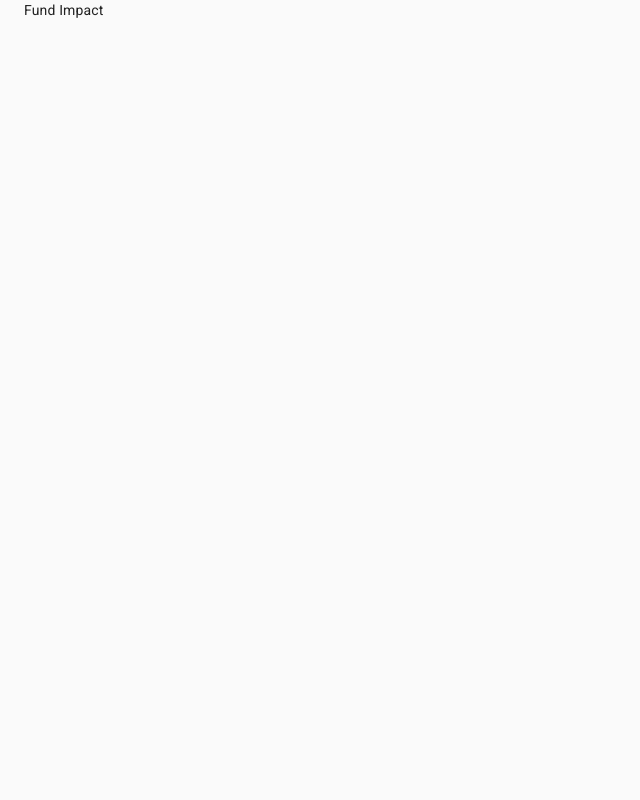
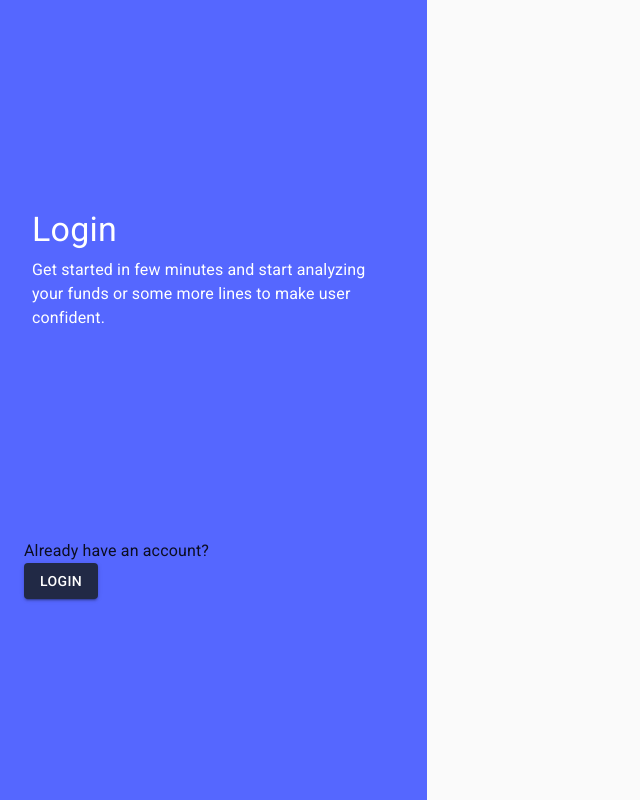
Before and after one commit to FundImpact/fundimpact-frontend, a React (Create React App) app: page /signup in a window 1280 px wide. Shown: the whole page, without its empty margins (0-640 px from the left). Built offline with nearby package versions, Linux system fonts and the light colour scheme.

Commit message:
:sparkle:Added Landing page

```diff
--- a/package.json
+++ b/package.json
@@ -17,7 +17,9 @@
 		"prettier": "^2.0.5",
 		"react": "^16.13.1",
 		"react-dom": "^16.13.1",
-    "react-router-dom": "^6.0.0-beta.0",
+		"react-router-dom": "^",
+		"history": "^5.0.0",
+		"react-router": "^6.0.0-beta.0",
 		"react-scripts": "3.4.1",
 		"typescript": "~3.7.2"
 	},
--- a/src/App.tsx
+++ b/src/App.tsx
@@ -1,8 +1,8 @@
 import React from "react";
-import { Container } from "@material-ui/core";
+import AppRoutes from "./config/routes";
 
 function App() {
-	return <Container>Fund Impact</Container>;
+	return <AppRoutes />;
 }
 
 export default App;
--- /dev/null
+++ b/src/config/routes.tsx
@@ -0,0 +1,18 @@
+import React from "react";
+import LandingPage from "../pages/Landing/Landing";
+import { BrowserRouter, Route, Routes } from "react-router-dom";
+
+function AppRoutes() {
+	return (
+		<BrowserRouter>
+			<Routes>
+				<Route path="" element={<LandingPage />}>
+					<Route path="login" />
+					<Route path="signup" />
+				</Route>
+			</Routes>
+		</BrowserRouter>
+	);
+}
+
+export default AppRoutes;
--- a/src/contexts/uiContext.tsx
+++ b/src/contexts/uiContext.tsx
@@ -2,7 +2,16 @@
 import { createMuiTheme, ThemeOptions, CssBaseline, ThemeProvider } from "@material-ui/core";
 
 function getMuiTheme(): ThemeOptions {
-	return createMuiTheme();
+	return createMuiTheme({
+		palette: {
+			primary: {
+				main: "#212945",
+			},
+			secondary: {
+				main: "#5567ff",
+			},
+		},
+	});
 }
 
 function UIProvider({ children }: any) {
--- /dev/null
+++ b/src/pages/Landing/Landing.tsx
@@ -0,0 +1,70 @@
+import React from "react";
+import { Container, Grid, Box, Typography, Button } from "@material-ui/core";
+
+import "./index.css";
+import { matchPath, matchRoutes, Outlet, useLocation, useNavigate } from "react-router-dom";
+
+function LandingPage() {
+	const navigate = useNavigate();
+	const { pathname } = useLocation();
+	const loginPathMatch = matchPath("login", pathname);
+
+	return (
+		<Grid container>
+			<Grid item xs={12} md={4}>
+				<Box
+					display={{ xs: "flex" }}
+					px={3}
+					justifyContent={"space-evenly"}
+					flexDirection={{ md: "column" }}
+					alignItems={"space between"}
+					height={"100vh"}
+					bgcolor="secondary.main"
+				>
+					<Box color={"white"}>
+						<Typography component="h4" variant="h4">
+							<Box m={1}>Login</Box>
+						</Typography>
+						<Typography component="div">
+							<Box fontSize="" m={1}>
+								Get started in few minutes and start analyzing your funds or some
+								more lines to make user confident.
+							</Box>
+						</Typography>
+					</Box>
+					<Box>
+						<Typography component="h6">
+							<Box>
+								{loginPathMatch
+									? "Don't have an account?"
+									: "Already have an account?"}
+							</Box>
+						</Typography>
+						{loginPathMatch ? (
+							<Button
+								onClick={() => navigate("/signup")}
+								variant={"contained"}
+								color="primary"
+							>
+								Sign Up
+							</Button>
+						) : (
+							<Button
+								onClick={() => navigate("/login")}
+								variant={"contained"}
+								color="primary"
+							>
+								Login
+							</Button>
+						)}
+					</Box>
+				</Box>
+			</Grid>
+			<Grid item xs={12} md={8}>
+				<Outlet />
+			</Grid>
+		</Grid>
+	);
+}
+
+export default LandingPage;
--- /dev/null
+++ b/src/pages/Landing/index.css
@@ -0,0 +1,4 @@
+.multiline-button .MuiButton-label {
+	display: flex !important;
+	justify-content: flex-start;
+}
```
Also changed, not shown: 2 other files (tests, documents, lock files or other folders). Lines whose indentation alone changed are shown as unchanged.
